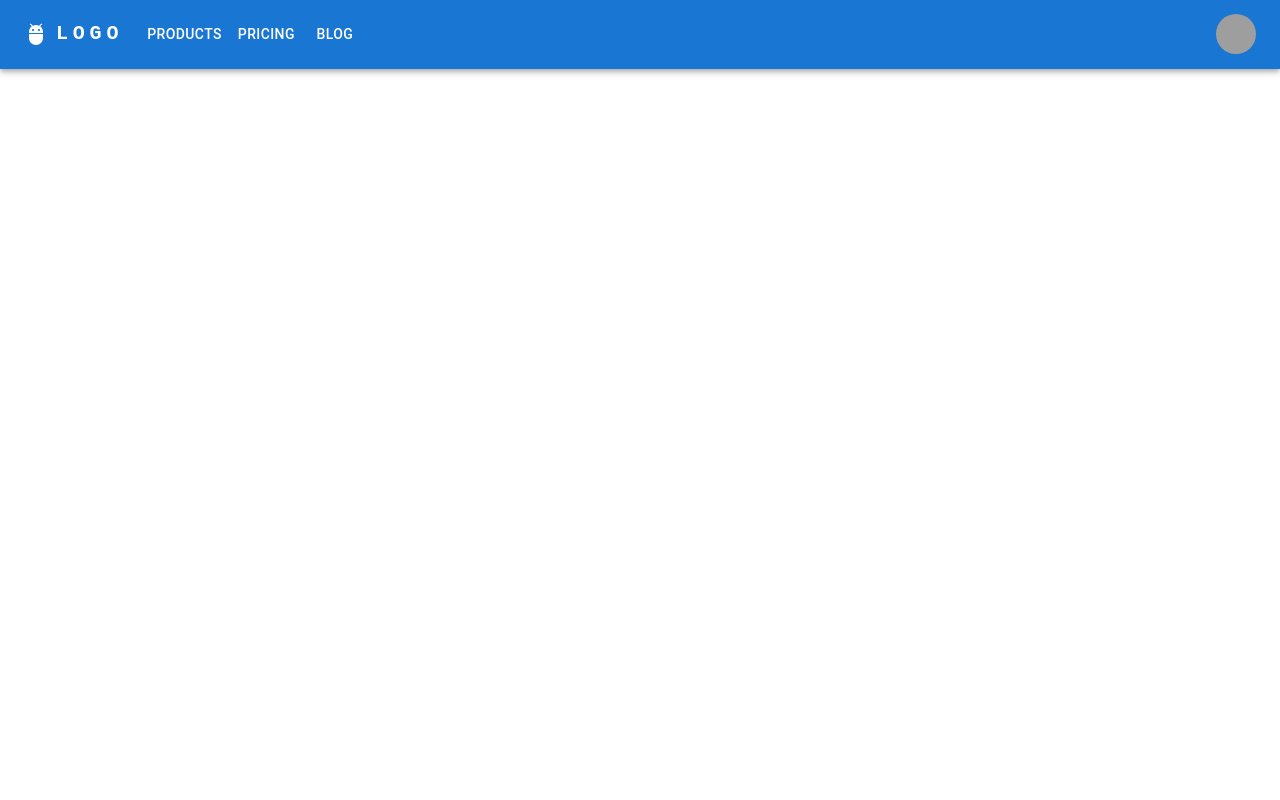
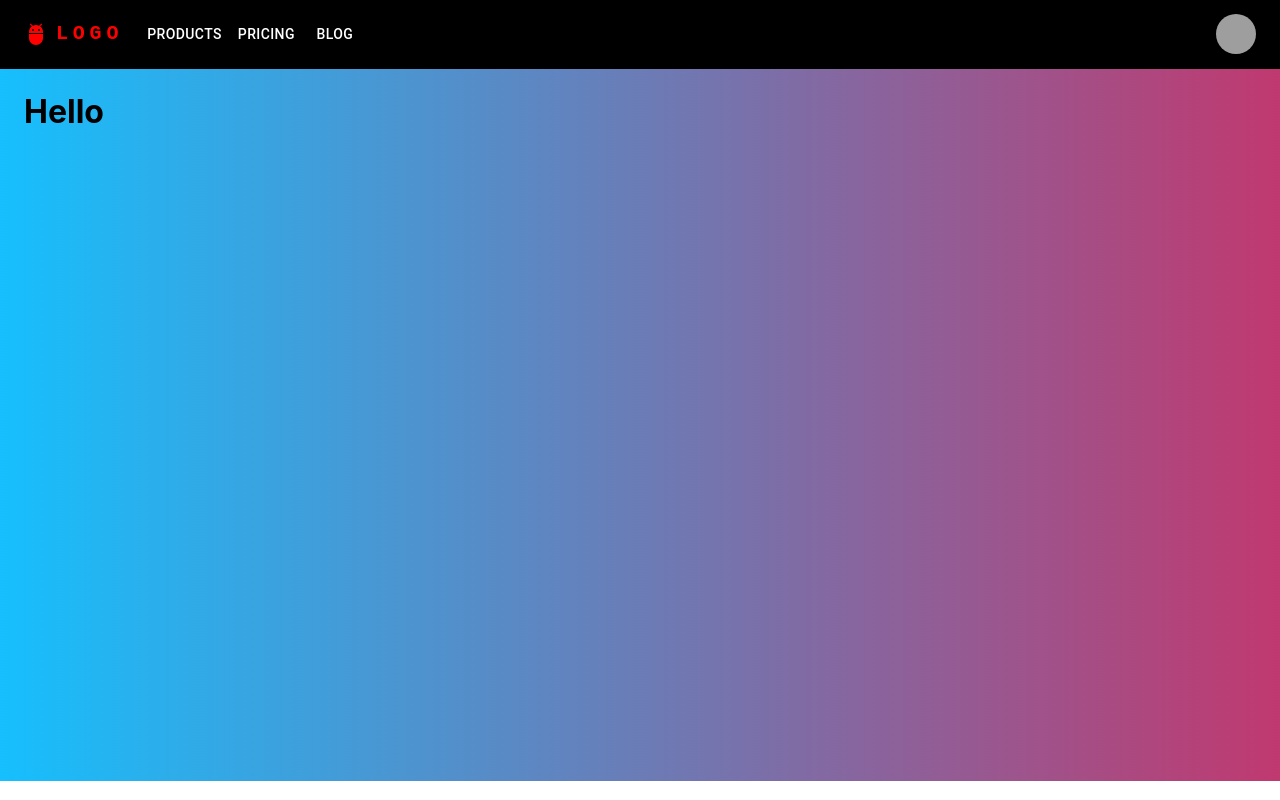
Before and after one commit to khanshorif331/mui-project, a React (Create React App) app: page / in a window 1280 px wide. Built offline with nearby package versions, Linux system fonts and the light colour scheme; grey boxes are pictures that could not be loaded.

Commit message:
banner added

```diff
--- a/src/App.js
+++ b/src/App.js
@@ -1,11 +1,14 @@
 import logo from './logo.svg'
 import './App.css'
 import ResponsiveAppBar from './components/ResponsiveAppBar'
+import { Container } from '@mui/material'
+import Banner from './components/Banner'
 
 function App() {
 	return (
-		<div className='App'>
+		<div>
 			<ResponsiveAppBar></ResponsiveAppBar>
+			<Banner></Banner>
 		</div>
 	)
 }
--- /dev/null
+++ b/src/components/Banner.js
@@ -0,0 +1,30 @@
+import { Container } from '@mui/material'
+import React from 'react'
+import bgImage from '../assets/images/Transfile.jpg'
+// import Paper from 'material-ui/Paper'
+import Paper from '@mui/material/Paper'
+
+// import IconButton from 'material-ui/IconButton'
+// import ActionHome from 'material-ui/svg-icons/action/home'
+
+const Banner = () => {
+	const styles = {
+		paperContainer: {
+			backgroundImage: `url(${bgImage})`,
+			backgoundRepeat: 'no-repeat',
+			imageSize: 'cover',
+		},
+	}
+	return (
+		<Container
+			maxWidth='xl'
+			className='hello'
+			sx={{ backgroundColor: 'blueviolet', padding: '2px', height: '89vh' }}
+			style={styles.paperContainer}
+		>
+			<h1>Hello</h1>
+		</Container>
+	)
+}
+
+export default Banner
--- a/src/components/ResponsiveAppBar.js
+++ b/src/components/ResponsiveAppBar.js
@@ -36,7 +36,7 @@ const ResponsiveAppBar = () => {
 	}
 
 	return (
-		<AppBar position='static'>
+		<AppBar position='static' sx={{ color: 'red', backgroundColor: 'black' }}>
 			<Container maxWidth='xl'>
 				<Toolbar disableGutters>
 					<AdbIcon sx={{ display: { xs: 'none', md: 'flex' }, mr: 1 }} />
```
Also changed, not shown: src/assets/images/Transfile.jpg (added).
